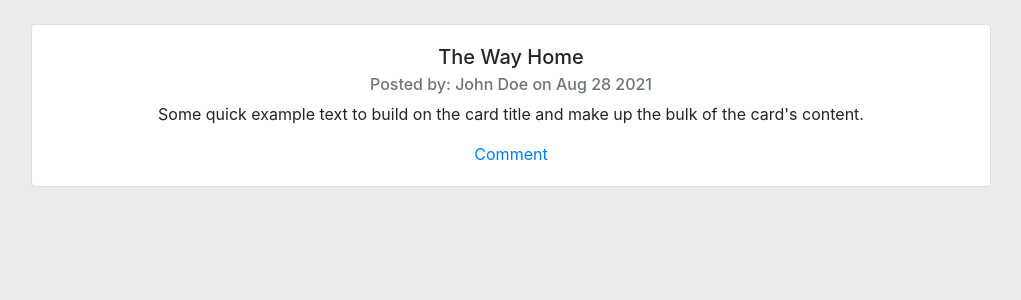
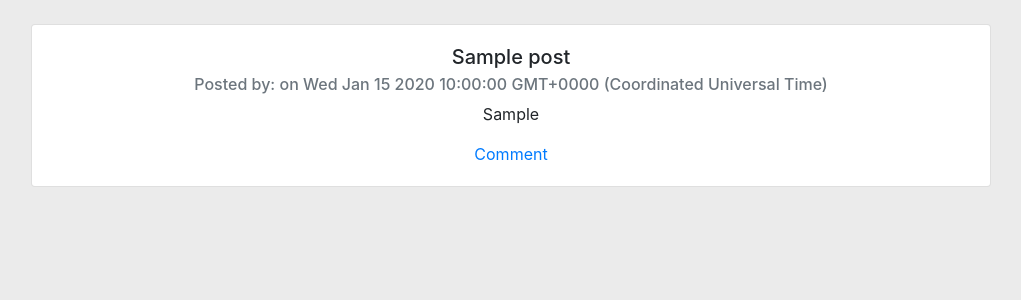
Before and after one commit to Dobbs96/HW14-Tech-Blog, a Node server app: page / in a window 1280 px wide. Shown: the part 42-342 px from the top of the page, without its empty margins (129-1150 px from the left). Run offline with Node 20, Linux system fonts and the light colour scheme; tables that the repository leaves empty hold one stand-in row (values such as "Sample post"); some libraries are stand-ins or nearby versions.

Commit message:
fixed handlebars

```diff
--- a/controllers/api/post-routes.js
+++ b/controllers/api/post-routes.js
@@ -75,7 +75,7 @@ router.post("/", withAuth, async (req, res) => {
     console.log(err);
     res.status(500).json(err);
   });
-  res.json(dbPostData);
+  return res.json(dbPostData);
 });
 
 // PUT /api/posts/:id
--- a/views/dashboard.handlebars
+++ b/views/dashboard.handlebars
@@ -16,7 +16,7 @@
     <a href="/dashboard/updatePost" class="card-link update">Update</a>
     <a href="#" id="delete" class="card-link delete delete-post-btn">Delete</a>
   </div>
-  {{#each posts as |post|}}
+  {{#each posts}}
     <div class="card-body">
       <h5 class="card-title">{{title}}</h5>
       <h6 class="card-subtitle mb-2 text-muted">
--- a/views/home.handlebars
+++ b/views/home.handlebars
@@ -1,13 +1,17 @@
+{{#each posts}}
   <div class="card" style="width: 75%">
     <div class="card-body">
-    <h5 class="card-title">The Way Home</h5>
+      <h5 class="card-title">{{title}}</h5>
       <h6 class="card-subtitle mb-2 text-muted">
-      Posted by: John Doe on Aug 28 2021
+        Posted by:
+        {{username}}
+        on
+        {{created_at}}
       </h6>
       <p class="card-text">
-      Some quick example text to build on the card title and make up the bulk of
-      the card's content.
+        {{post}}
       </p>
       <a href="/comment" class="card-link comment">Comment</a>
     </div>
   </div>
+{{/each}}
```
Also changed, not shown: controllers/dashboard-routes.js (+4 -4 lines). Lines whose indentation alone changed are shown as unchanged.
